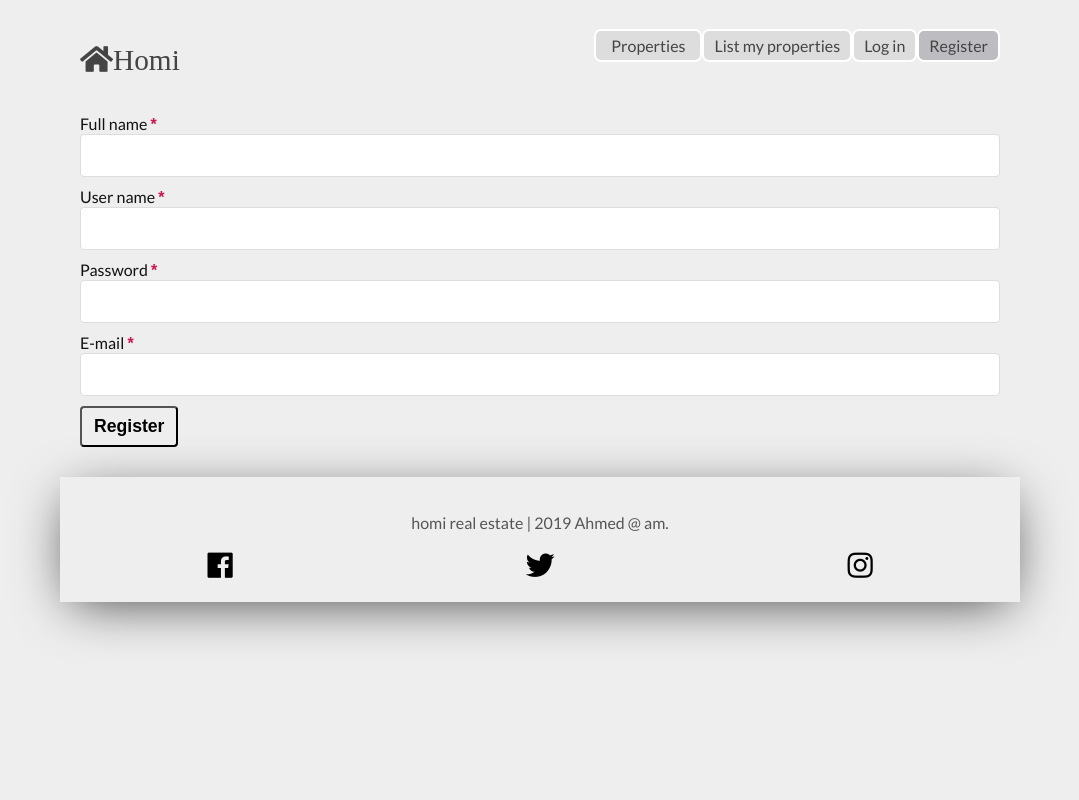
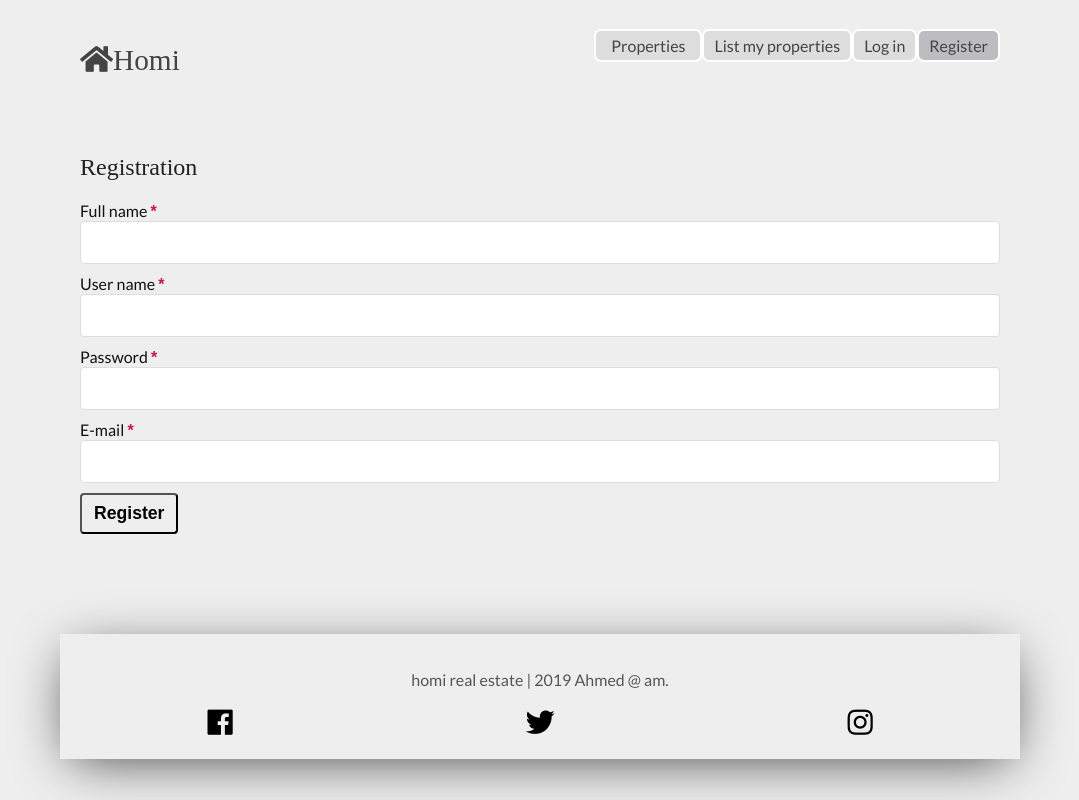
Before and after one commit to max7586/homi-app, a React (Create React App) app: page /register in a window 1280 px wide. Shown: the whole page, without its empty margins (100-1179 px from the left). Built offline with nearby package versions, Linux system fonts and the light colour scheme; a web font is replaced by a local one.

Commit message:
modify login and registration and listMyProperty css

```diff
--- a/src/components/ListMyPropertyForm/ListMyPropertyForm.js
+++ b/src/components/ListMyPropertyForm/ListMyPropertyForm.js
@@ -81,7 +81,7 @@ export default class ListMyPropertyForm extends Component {
           </Input>
         </div>
 
-        <Button type='submit'>
+        <Button  style={{marginBottom:70}} type='submit'>
           Submit
         </Button>
       </form>
--- a/src/components/LoginForm/LoginForm.js
+++ b/src/components/LoginForm/LoginForm.js
@@ -74,7 +74,7 @@ export default class LoginForm extends Component {
             id='LoginForm__password'>
           </Input>
         </div>
-        <Button type='submit'>
+        <Button style={{marginBottom:70}} type='submit'>
           Login
         </Button>
       </form>
--- a/src/components/RegistrationForm/RegistrationForm.js
+++ b/src/components/RegistrationForm/RegistrationForm.js
@@ -88,7 +88,7 @@ export default class RegistrationForm extends Component {
             id='RegistrationForm__nick_name'>
           </Input>
         </div>
-        <Button type='submit'>
+        <Button style={{marginBottom:70}} type='submit'>
           Register
         </Button>
       </form>
--- /dev/null
+++ b/src/routes/ListMyPropertyPage/ListMyPropertyPage.css
@@ -0,0 +1,3 @@
+.ListMyPropertyPage__header {
+    padding-top: 70px;
+}
--- a/src/routes/ListMyPropertyPage/ListMyPropertyPage.js
+++ b/src/routes/ListMyPropertyPage/ListMyPropertyPage.js
@@ -1,6 +1,7 @@
 import React, { Component } from 'react'
 import { Section } from '../../components/Utils/Utils'
 import ListMyPropertyForm from '../../components/ListMyPropertyForm/ListMyPropertyForm'
+import './ListMyPropertyPage.css'
 
 export default class ListMyPropertyPage extends Component {
   static defaultProps = {
@@ -19,7 +20,8 @@ export default class ListMyPropertyPage extends Component {
   render() {
     return (
       <Section className='ListMyPropertyPage'>
-        <h2>Add Property </h2>
+
+        <h2 className="ListMyPropertyPage__header">Add Property </h2>
         <p>Selling or renting your property is NOT complicated anymore</p>
         <ListMyPropertyForm
         onAddPropertySuccess={this.handleAddPropertySuccess}
--- a/src/routes/LoginPage/LoginPage.css
+++ b/src/routes/LoginPage/LoginPage.css
@@ -1,4 +1,3 @@
-.login__div{
-    background: #EEEEEE;
-    height: 30px;
+.LoginPage__header{
+    padding-top: 70px;
 }
--- a/src/routes/LoginPage/LoginPage.js
+++ b/src/routes/LoginPage/LoginPage.js
@@ -20,8 +20,7 @@ export default class LoginPage extends Component {
   render() {
     return (
       <Section className='LoginPage'>
-        <div className="login__div">
-        </div>
+      <h2 className='LoginPage__header'>Login </h2>
         <LoginForm
           onLoginSuccess={this.handleLoginSuccess}
         />
--- a/src/routes/RegistrationPage/RegistrationPage.css
+++ b/src/routes/RegistrationPage/RegistrationPage.css
@@ -1,4 +1,3 @@
-.registration__header{
-    background: #EEEEEE;
-    height: 30px;
+.RegistrationPage__header{
+padding-top: 70px;
 }
--- a/src/routes/RegistrationPage/RegistrationPage.js
+++ b/src/routes/RegistrationPage/RegistrationPage.js
@@ -18,7 +18,8 @@ export default class RegistrationPage extends Component {
   render() {
     return (
       <Section className='RegistrationPage'>
-        <div className="registration__header"></div>
+      <h2 className="RegistrationPage__header">Registration</h2>
+
         <RegistrationForm
           onRegistrationSuccess={this.handleRegistrationSuccess}
         />
```
